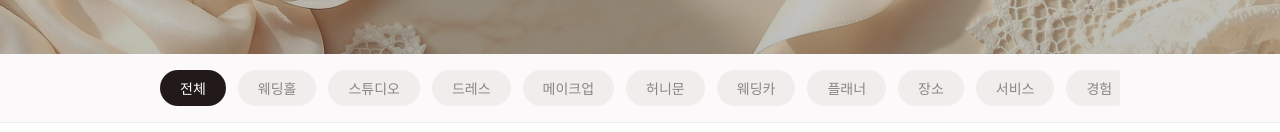
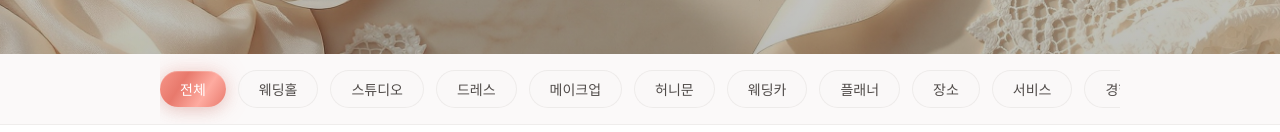
Before and after one commit to weduProject/wedu-frontend, a React (Vite) app: page /wedding-shop in a window 1280 px wide. Shown: the part 668-800 px from the top of the page. Built offline with nearby package versions, Linux system fonts and the light colour scheme; no server answers; a web font is replaced by a local one.

Commit message:
style: 카테고리 로즈골드 적용

```diff
--- a/src/pages/WeddingShop/WeddingShopPage.tsx
+++ b/src/pages/WeddingShop/WeddingShopPage.tsx
@@ -7,6 +7,7 @@ import { formatPrice } from './utils/formatPrice';
 import { IMAGE_PLACEHOLDER_BG, CARD_BORDER } from './styles';
 import weddingShopHeroBg from '../../assets/wedding-shop/hero.jpg';
 import weddingShopCtaBg from '../../assets/wedding-shop/cta.jpg';
+import { CATEGORY_TAB_ACTIVE, CATEGORY_TAB_INACTIVE } from '../../styles/categoryTab';
 
 export default function WeddingShopPage() {
   const [activeCategory, setActiveCategory] = useState<number | null>(null);
@@ -31,11 +32,26 @@ export default function WeddingShopPage() {
       <section className="sticky top-16 z-30 border-b border-[#E7E4E3]/60 bg-[#FAF8F8]/80 backdrop-blur-[12px] md:top-20">
         <div className="mx-auto max-w-5xl px-5 md:px-8">
           <div className="flex items-center gap-3 overflow-x-auto py-4 scrollbar-hide">
-            <button type="button" onClick={() => setActiveCategory(null)} className={clsx('shrink-0 whitespace-nowrap rounded-full px-5 py-2 text-sm font-medium transition-colors', activeCategory === null ? 'bg-text text-white' : 'bg-[#F0EEED] text-text-muted hover:bg-[#E7E4E3]')}>
+            <button
+              type="button"
+              onClick={() => setActiveCategory(null)}
+              className={clsx(
+                'shrink-0 whitespace-nowrap rounded-full px-5 py-2 text-sm font-medium transition-colors',
+                activeCategory === null ? CATEGORY_TAB_ACTIVE : CATEGORY_TAB_INACTIVE,
+              )}
+            >
               전체
             </button>
             {CATEGORIES.map((cat) => (
-              <button key={cat.id} type="button" onClick={() => setActiveCategory(cat.id)} className={clsx('shrink-0 whitespace-nowrap rounded-full px-5 py-2 text-sm font-medium transition-colors', activeCategory === cat.id ? 'bg-text text-white' : 'bg-[#F0EEED] text-text-muted hover:bg-[#E7E4E3]')}>
+              <button
+                key={cat.id}
+                type="button"
+                onClick={() => setActiveCategory(cat.id)}
+                className={clsx(
+                  'shrink-0 whitespace-nowrap rounded-full px-5 py-2 text-sm font-medium transition-colors',
+                  activeCategory === cat.id ? CATEGORY_TAB_ACTIVE : CATEGORY_TAB_INACTIVE,
+                )}
+              >
                 {cat.name}
               </button>
             ))}
--- a/src/pages/WeddingShop/styles.ts
+++ b/src/pages/WeddingShop/styles.ts
@@ -1,4 +1,4 @@
-export const CATEGORY_BADGE = 'inline-block w-fit rounded-full bg-[#FAE4CC] px-3 py-1 text-xs font-medium tracking-[0.3px] text-[#715129]';
+export const CATEGORY_BADGE = 'inline-block w-fit rounded-full bg-rosegold-1/40 px-3 py-1 text-xs font-medium tracking-[0.3px] text-rosegold-3';
 export const IMAGE_PLACEHOLDER_BG = 'bg-[#F0EEED]';
 export const CARD_BORDER = 'border-[#E7E4E3]/60';
 export const SECONDARY_BTN = 'flex-1 rounded-full border border-[rgba(232,121,108,0.45)] bg-[rgba(232,121,108,0.06)] px-6 py-3.5 text-sm font-medium text-[#3E3939] backdrop-blur-[4px] transition-colors hover:bg-[rgba(232,121,108,0.1)]';
```
